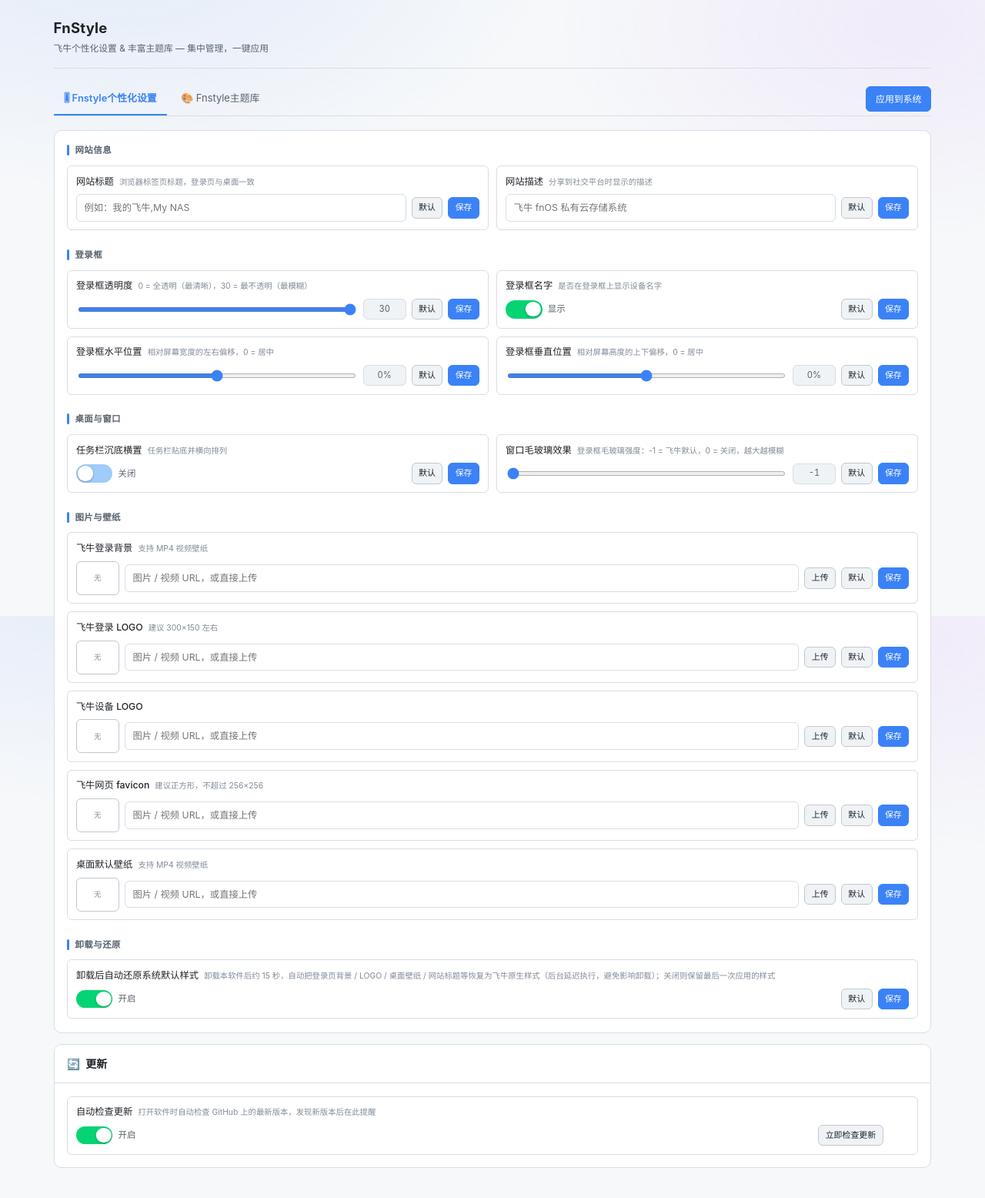
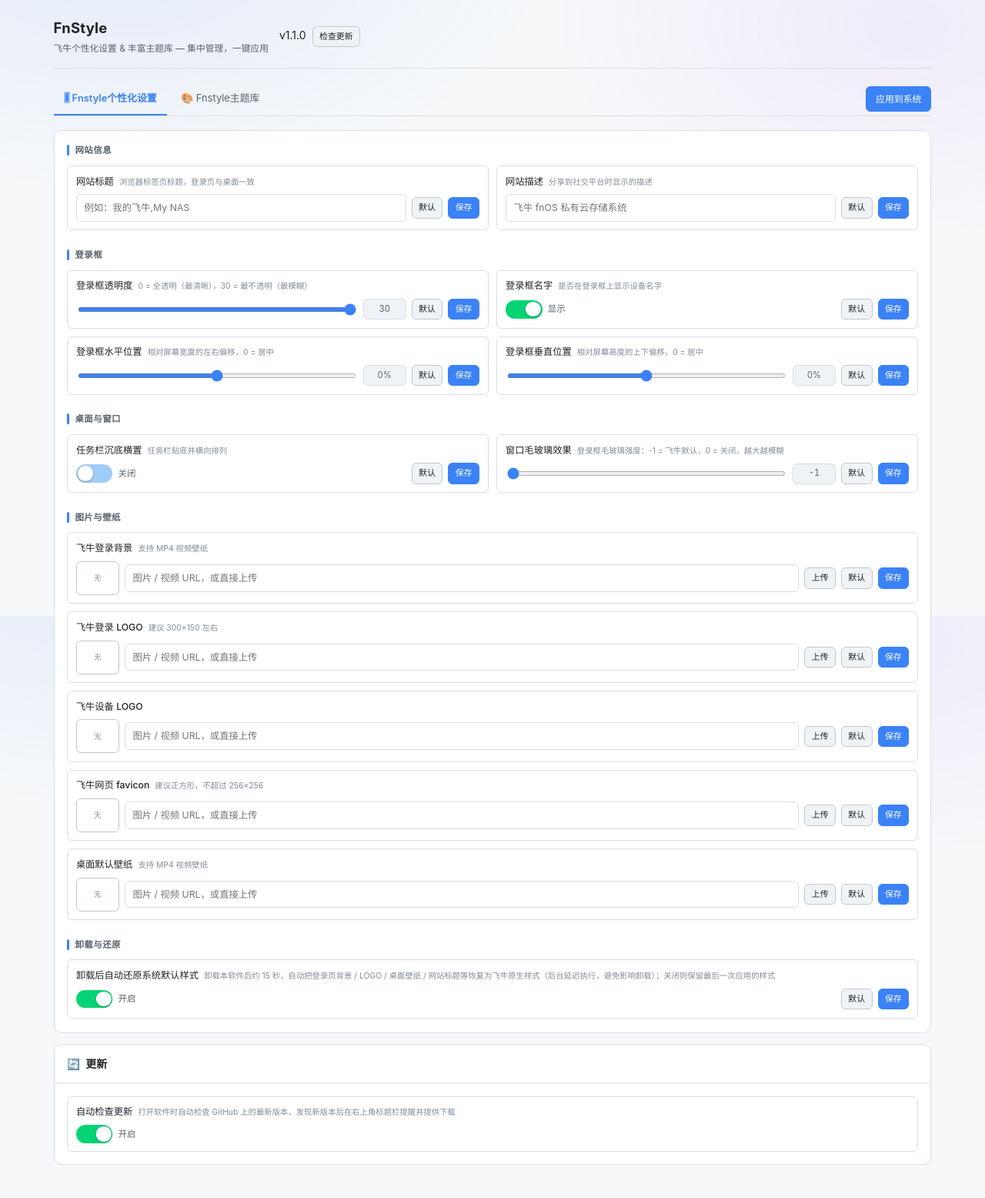
Before and after one commit to xandy0209/Fnstyle, a plain HTML site: page app/ui/index.html in a window 1280 px wide. Shown: the whole page at 77% size. Drawn offline with Linux system fonts and the light colour scheme; no server answers.

Commit message:
ui: 顶栏更新控件顺序调整 — 检查更新按钮移至「已是最新」文本之后
- 顶栏右侧布局由「版本胶囊 + 检查更新 + 状态」改为「版本胶囊 + 状态 + 检查更新」
- 版本号保持 1.1.0 不变，重建安装包并更新 README 校验值

```diff
--- a/app/ui/index.html
+++ b/app/ui/index.html
@@ -33,6 +33,12 @@
       <h1>FnStyle</h1>
       <div class="sub">飞牛个性化设置 &amp; 丰富主题库 — 集中管理，一键应用</div>
     </div>
+    <!-- 顶栏右侧：当前版本号 + 更新检查入口 -->
+    <div class="topbar-right" id="topbarUpdate">
+      <span class="ver-pill" id="verPill" title="当前版本">v1.1.0</span>
+      <span class="ub-status" id="tbUpdateStatus"></span>
+      <button class="btn sm" id="tbCheckUpdate" type="button">检查更新</button>
+    </div>
   </div>
 
   <!-- ============================ 标签页 ============================ -->
@@ -54,14 +60,15 @@
     </div>
 
     <!-- 更新设置：独立于上面的配置表单（不写入 fnstyle.json，
-         状态仅存浏览器 localStorage），由 JS 单独渲染与绑定 -->
+         状态仅存浏览器 localStorage），由 JS 单独渲染与绑定。
+         检查更新入口已上移到顶栏右侧（版本号旁）。 -->
     <div class="card" id="updateCard">
       <header><h2><span>🔄</span> 更新</h2></header>
       <div class="body" id="updateBody">
         <div class="fitem fitem-wide">
           <div class="fitem-head">
             <label for="autoCheckUpdate">自动检查更新</label>
-            <span class="hint">打开软件时自动检查 GitHub 上的最新版本，发现新版本后在此提醒</span>
+            <span class="hint">打开软件时自动检查 GitHub 上的最新版本，发现新版本后在右上角标题栏提醒并提供下载</span>
           </div>
           <div class="fitem-body">
             <label class="switch" for="autoCheckUpdate">
@@ -69,9 +76,6 @@
               <span class="slider"></span>
             </label>
             <span class="switch-text" id="autoCheckText">开启</span>
-            <div class="spacer"></div>
-            <button class="btn sm" id="btnCheckUpdate">立即检查更新</button>
-            <span class="ub-status" id="updateCheckStatus"></span>
           </div>
         </div>
       </div>
```
Also changed, not shown: 2 other files.
